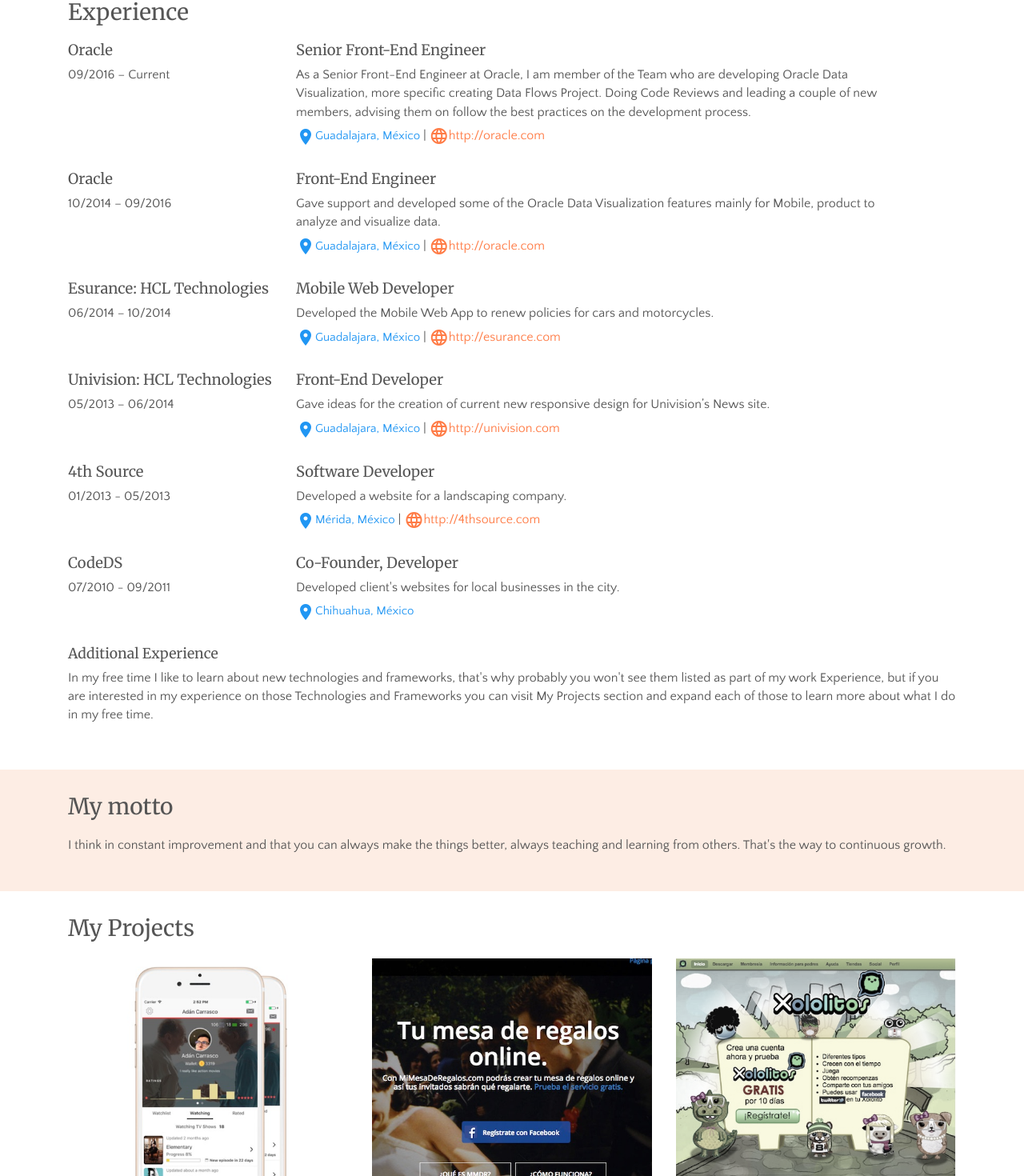
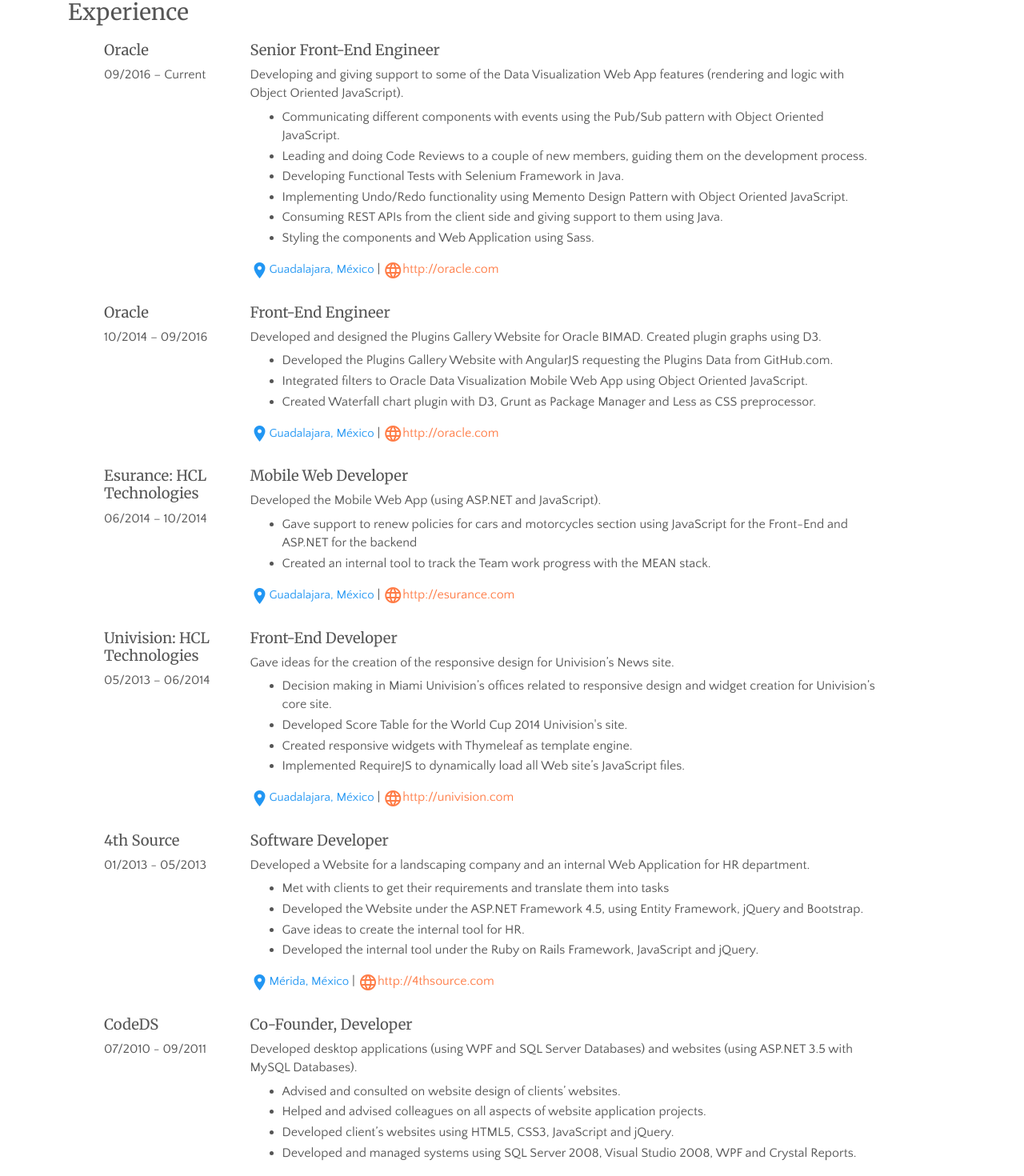
Before and after one commit to adancarrasco/adancarrasco_com, a React app: page / in a window 1280 px wide. Shown: the part 1013-2483 px from the top of the page at 80% size. Built offline with nearby package versions, Linux system fonts and the light colour scheme; a web font is replaced by a local one.

Commit message:
Update experience info and style for Mobile and Tablet.

```diff
--- a/src/components/Experience.js
+++ b/src/components/Experience.js
@@ -20,6 +20,15 @@
     }
   }
 
+  renderExperienceDesc(expDesc) {
+    expDesc.shift();
+    return (
+      <ul className="exp-bullets-container">
+        {expDesc.map((descItem, i) => <li key={i}>{expDesc[i]}</li>)}
+      </ul>
+    );
+  }
+
   render() {
     const {experience} = this.props.experience;
     const {additionalExperience} = this.props.experience;
@@ -30,13 +39,14 @@
           {experience.map(experienceItem => (
             <div className="exp-wrapper" key={experienceItem.period}>
               <div className="exp-item row">
-                <div className="exp-date-range col-sm-3">
+                <div className="exp-date-range col-sm-12 col-md-3 col-xl-2">
                   <h5>{experienceItem.company}</h5>
                   <span>{experienceItem.period}</span>
                 </div>
-                <div className="exp-details col-sm-8">
+                <div className="exp-details col-sm-12 col-md-9">
                   <h5>{experienceItem.jobTitle}</h5>
-                  <p>{experienceItem.description}</p>
+                  <p>{experienceItem.description[0]}</p>
+                  {this.renderExperienceDesc(experienceItem.description)}
                   <span className="exp-location">
                     <i className="material-icons">location_on</i>
                     {experienceItem.city}
@@ -46,7 +56,9 @@
               </div>
             </div>
           ))}
-          <h5 className="exp-additional-experience">{additionalExperience.title}</h5>
+          <h5 className="exp-additional-experience">
+            {additionalExperience.title}
+          </h5>
           <p>{additionalExperience.text}</p>
         </div>
       </div>
--- a/src/data/experience.json
+++ b/src/data/experience.json
@@ -1,8 +1,8 @@
 {
   "additionalExperience": {
-    "title": "Additional Experience",
+    "title": "Spare Time Experience",
     "text":
-      "In my free time I like to learn about new technologies and frameworks, that's why probably you won't see them listed as part of my work Experience, but if you are interested in my experience on those Technologies and Frameworks you can visit My Projects section and expand each of those to learn more about what I do in my free time."
+      "In my spare time, I like to learn about new technologies and frameworks, that's why probably you won't see them listed as part of my work Experience, if you are interested in knowing my experience on those, you can visit My Projects section and click on each of them to learn more about what I like to do and learn in my free time."
   },
   "experience": [
     {
@@ -11,8 +11,23 @@
       "city": "Guadalajara, México",
       "website": "http://oracle.com",
       "jobTitle": "Senior Front-End Engineer",
-      "description":
-        "As a Senior Front-End Engineer at Oracle, I am member of the Team who are developing Oracle Data Visualization, more specific creating Data Flows Project. Doing Code Reviews and leading a couple of new members, advising them on follow the best practices on the development process."
+      "description": [
+        "Developing and giving support to some of the Data Visualization Web App features (rendering and logic with Object Oriented JavaScript).",
+        "Communicating different components with events using the Pub/Sub pattern with Object Oriented JavaScript.",
+        "Leading and doing Code Reviews to a couple of new members, guiding them on the development process.",
+        "Developing Functional Tests with Selenium Framework in Java.",
+        "Implementing Undo/Redo functionality using Memento Design Pattern with Object Oriented JavaScript.",
+        "Consuming REST APIs from the client side and giving support to them using Java.",
+        "Styling the components and Web Application using Sass."
+      ],
+      "anchors": [
+        {
+          "title": "Go to Oracle's Data Visualization site",
+          "href":
+            "https://www.oracle.com/solutions/business-analytics/data-visualization.html",
+          "content": "Data Visualization"
+        }
+      ]
     },
     {
       "company": "Oracle",
@@ -20,8 +35,31 @@
       "city": "Guadalajara, México",
       "website": "http://oracle.com",
       "jobTitle": "Front-End Engineer",
-      "description":
-        "Gave support and developed some of the Oracle Data Visualization features mainly for Mobile, product to analyze and visualize data."
+      "description": [
+        "Developed and designed the Plugins Gallery Website for Oracle BIMAD. Created plugin graphs using D3.",
+        "Developed the Plugins Gallery Website with AngularJS requesting the Plugins Data from GitHub.com.",
+        "Integrated filters to Oracle Data Visualization Mobile Web App using Object Oriented JavaScript.",
+        "Created Waterfall chart plugin with D3, Grunt as Package Manager and Less as CSS preprocessor."
+      ],
+      "anchors": [
+        {
+          "title": "See repository on GitHub",
+          "href": "https://github.com/oraclebimad/gallery/tree/gh-pages",
+          "content": "Plugins Gallery Web Site"
+        },
+        {
+          "title": "Go to BIMAD site",
+          "href":
+            "http://www.oracle.com/technetwork/middleware/bi-foundation/bi-mobile-app-designer-1983915.html",
+          "content": "BIMAD"
+        },
+        {
+          "title": "Go to DV Mobile",
+          "href":
+            "https://docs.oracle.com/en/cloud/paas/data-visualization-cloud/bidvc/exploring-data-mobile-devices.html",
+          "content": "Web Mobile Application"
+        }
+      ]
     },
     {
       "company": "Esurance: HCL Technologies",
@@ -29,8 +67,11 @@
       "city": "Guadalajara, México",
       "website": "http://esurance.com",
       "jobTitle": "Mobile Web Developer",
-      "description":
-        "Developed the Mobile Web App to renew policies for cars and motorcycles."
+      "description": [
+        "Developed the Mobile Web App (using ASP.NET and JavaScript).",
+        "Gave support to renew policies for cars and motorcycles section using JavaScript for the Front-End and ASP.NET for the backend",
+        "Created an internal tool to track the Team work progress with the MEAN stack."
+      ]
     },
     {
       "company": "Univision: HCL Technologies",
@@ -38,8 +79,13 @@
       "city": "Guadalajara, México",
       "website": "http://univision.com",
       "jobTitle": "Front-End Developer",
-      "description":
-        "Gave ideas for the creation of current new responsive design for Univision’s News site."
+      "description": [
+        "Gave ideas for the creation of the responsive design for Univision’s News site.",
+        "Decision making in Miami Univision’s offices related to responsive design and widget creation for Univision’s core site.",
+        "Developed Score Table for the World Cup 2014 Univision's site.",
+        "Created responsive widgets with Thymeleaf as template engine.",
+        "Implemented RequireJS to dynamically load all Web site’s JavaScript files."
+      ]
     },
     {
       "company": "4th Source",
@@ -47,7 +93,13 @@
       "website": "http://4thsource.com",
       "city": "Mérida, México",
       "jobTitle": "Software Developer",
-      "description": "Developed a website for a landscaping company."
+      "description": [
+        "Developed a Website for a landscaping company and an internal Web Application for HR department.",
+        "Met with clients to get their requirements and translate them into tasks",
+        "Developed the Website under the ASP.NET Framework 4.5, using Entity Framework, jQuery and Bootstrap.",
+        "Gave ideas to create the internal tool for HR.",
+        "Developed the internal tool under the Ruby on Rails Framework, JavaScript and jQuery."
+      ]
     },
     {
       "company": "CodeDS",
@@ -55,8 +107,13 @@
       "website": "",
       "city": "Chihuahua, México",
       "jobTitle": "Co-Founder, Developer",
-      "description":
-        "Developed client's websites for local businesses in the city."
+      "description": [
+        "Developed desktop applications (using WPF and SQL Server Databases) and websites (using ASP.NET 3.5 with MySQL Databases).",
+        "Advised and consulted on website design of clients’ websites.",
+        "Helped and advised colleagues on all aspects of website application projects.",
+        "Developed client’s websites using HTML5, CSS3, JavaScript and jQuery.",
+        "Developed and managed systems using SQL Server 2008, Visual Studio 2008, WPF and Crystal Reports."
+      ]
     }
   ]
 }
--- a/src/styles/index.scss
+++ b/src/styles/index.scss
@@ -36,6 +36,9 @@
 header {
   height: 60px;
   border-bottom: 1px solid $header-border-bottom-color;
+  .job-title {
+    margin-left: 15px;
+  }
 }
 i.fab {
   font-size: 1.2rem;
@@ -108,10 +111,18 @@
   .exp-wrapper {
     .exp-item {
       margin-bottom: 30px;
+      padding-left: 45px;
       .exp-date-range {
         margin-bottom: 15px;
       }
       .exp-details {
+        ul.exp-bullets-container {
+          list-style-type: disc;
+          li {
+            display: list-item;
+            margin-bottom: 0.15rem;
+          }
+        }
         .exp-location {
           color: $location-color;
           font-size: 0.94rem;
@@ -256,6 +267,9 @@
       }
     }
   }
+  .experience .exp-wrapper .exp-item {
+    padding-left: 15px;
+  }
 }
 @media (max-width: 576px) {
   .projects .project-container .project-details-container .project-details {
@@ -265,6 +279,28 @@
     }
     .project-desc {
       font-size: 1.1rem;
+    }
+  }
+  .experience .exp-wrapper .exp-item {
+    padding-left: 0;
+  }
+}
+
+@media (max-width: 360px) {
+  .header.container {
+    padding-left: 0;
+    #myName {
+      padding: 18px 16px;
+    }
+    .job-title {
+      display: block;
+      position: absolute;
+      top: 19px;
+      right: 14px;
+      font-size: 0.95rem;
+    }
+    nav {
+      display: none;
     }
   }
 }
@@ -281,6 +317,12 @@
       position: absolute;
       right: 20px;
       bottom: -40px;
+      font-size: 0.9rem;
+    }
+    .build-with {
+      position: absolute;
+      bottom: -40px;
+      font-family: 'Work Sans';
       font-size: 0.9rem;
     }
   }
```
